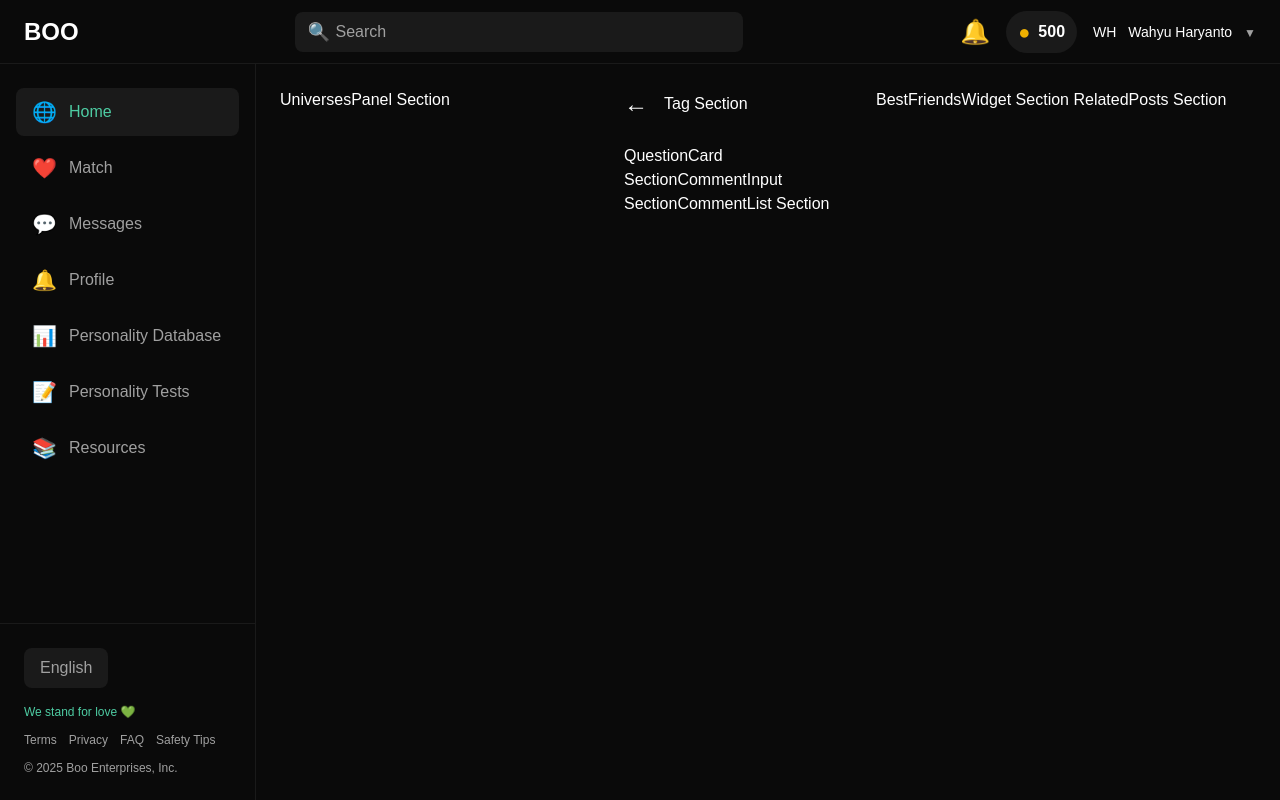
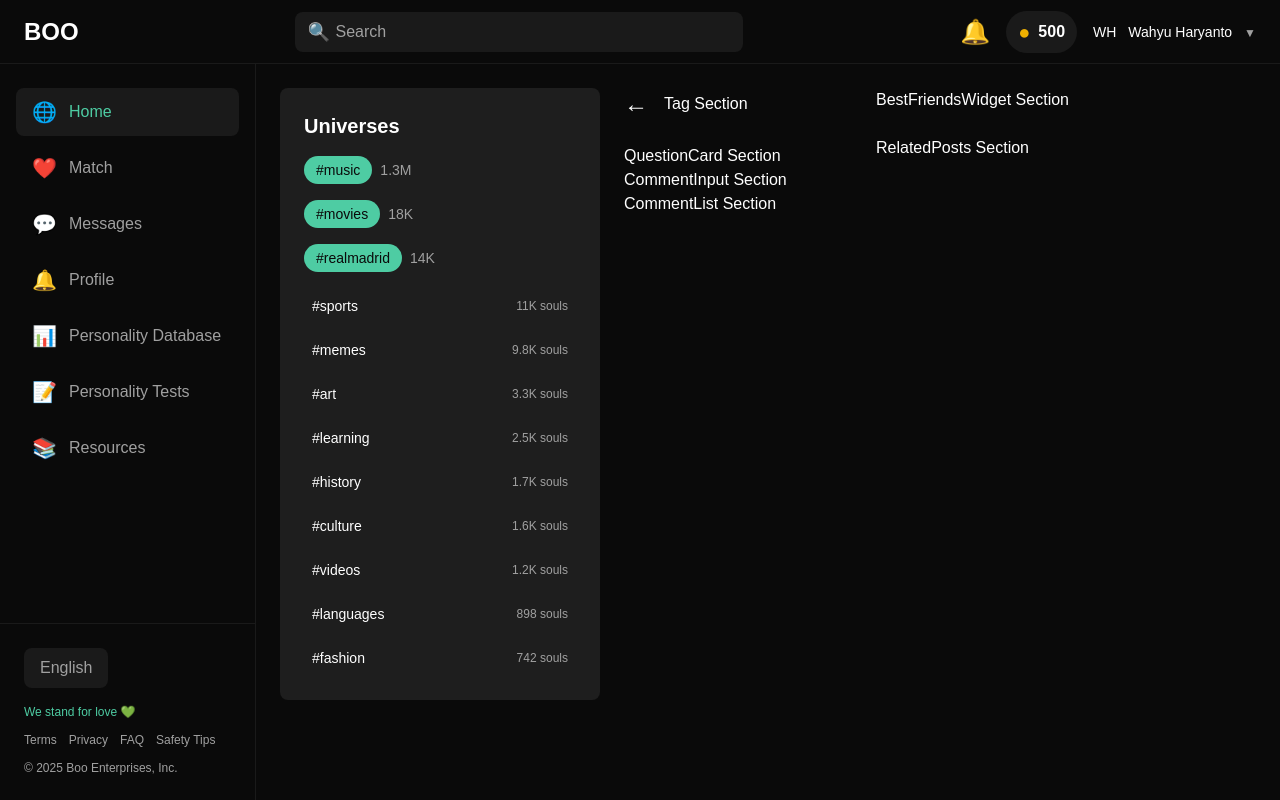
Before and after one commit to wahyuha/like-a-boo, a Next.js app: page / in a window 1280 px wide. Built offline with nearby package versions, Linux system fonts and the light colour scheme.

Commit message:
feat: create universe components

```diff
--- /dev/null
+++ b/src/components/common/Tag.tsx
@@ -0,0 +1,25 @@
+interface TagProps {
+  text: string;
+  variant?: 'primary' | 'default' | 'dark';
+  className?: string;
+  onClick?: () => void;
+}
+
+export default function Tag({ text, variant = 'primary', className = '', onClick }: TagProps) {
+  const variantClasses = {
+    primary: 'bg-primary text-background',
+    default: 'bg-card text-foreground',
+    dark: 'bg-background-secondary text-foreground',
+  };
+
+  return (
+    <span
+      className={`inline-block px-3 py-1 rounded-full text-sm ${variantClasses[variant]} ${
+        onClick ? 'cursor-pointer hover:opacity-80' : ''
+      } ${className}`}
+      onClick={onClick}
+    >
+      {text}
+    </span>
+  );
+}
--- a/src/components/layout/RightSidebar.tsx
+++ b/src/components/layout/RightSidebar.tsx
@@ -1,8 +1,8 @@
 export default function RightSidebar() {
   return (
     <div className="space-y-6">
-      BestFriendsWidget Section
-			RelatedPosts Section
+      <div>BestFriendsWidget Section</div>
+			<div>RelatedPosts Section</div>
     </div>
   );
 }
--- /dev/null
+++ b/src/components/universe/UniversesPanel.tsx
@@ -0,0 +1,32 @@
+import { universes } from '@/lib/mockData';
+import Tag from '@/components/common/Tag';
+
+export default function UniversesPanel() {
+  return (
+    <div className="bg-card rounded-lg p-6 mb-6">
+      {/* Header */}
+      <h3 className="text-xl font-bold text-foreground mb-4">Universes</h3>
+
+      {/* Featured Tags */}
+			{universes.slice(0, 3).map((universe, index) => (
+				<div className="flex flex-wrap gap-2 mb-4">
+        <Tag text={universe.tag} variant="primary" />
+        <span className="text-sm text-muted self-center">{universe.souls}</span>
+      </div>
+			))}
+
+      {/* All Universe Tags */}
+      <div className="space-y-2">
+        {universes.slice(3).map((universe, index) => (
+          <div
+            key={index}
+            className="flex items-center justify-between py-2 hover:bg-background-secondary rounded px-2 cursor-pointer"
+          >
+            <span className="text-sm text-foreground">{universe.tag}</span>
+            <span className="text-xs text-muted">{universe.souls} souls</span>
+          </div>
+        ))}
+      </div>
+    </div>
+  );
+}
--- /dev/null
+++ b/src/lib/mockData.ts
@@ -0,0 +1,16 @@
+import { Universe } from "@/types/universe.types";
+
+export const universes: Universe[] = [
+  { tag: "#music", souls: "1.3M" },
+  { tag: "#movies", souls: "18K" },
+  { tag: "#realmadrid", souls: "14K" },
+  { tag: "#sports", souls: "11K" },
+  { tag: "#memes", souls: "9.8K" },
+  { tag: "#art", souls: "3.3K" },
+  { tag: "#learning", souls: "2.5K" },
+  { tag: "#history", souls: "1.7K" },
+  { tag: "#culture", souls: "1.6K" },
+  { tag: "#videos", souls: "1.2K" },
+  { tag: "#languages", souls: "898" },
+  { tag: "#fashion", souls: "742" },
+];
--- a/src/pages/index.tsx
+++ b/src/pages/index.tsx
@@ -1,6 +1,7 @@
 import { Geist, Geist_Mono } from "next/font/google";
 import Layout from "@/components/layout/Layout";
 import RightSidebar from "@/components/layout/RightSidebar";
+import UniversesPanel from "@/components/universe/UniversesPanel";
 
 const geistSans = Geist({
   variable: "--font-geist-sans",
@@ -19,7 +20,7 @@ export default function Home() {
         <div className="grid grid-cols-1 lg:grid-cols-[320px_1fr] gap-6">
           {/* Left Panel: Universes (Hidden on mobile) */}
           <div className="hidden lg:block">
-            UniversesPanel Section
+            <UniversesPanel />
           </div>
 
           {/* Main Content */}
@@ -33,13 +34,13 @@ export default function Home() {
             </div>
 
             {/* Question Card */}
-            QuestionCard Section
+            <div>QuestionCard Section</div>
 
             {/* Comment Input */}
-            CommentInput Section
+            <div>CommentInput Section</div>
 
             {/* Comment List */}
-            CommentList Section
+            <div>CommentList Section</div>
           </div>
         </div>
       </Layout>
--- /dev/null
+++ b/src/types/universe.types.tsx
@@ -0,0 +1,4 @@
+export interface Universe {
+  tag: string;
+  souls: string;
+}
```
